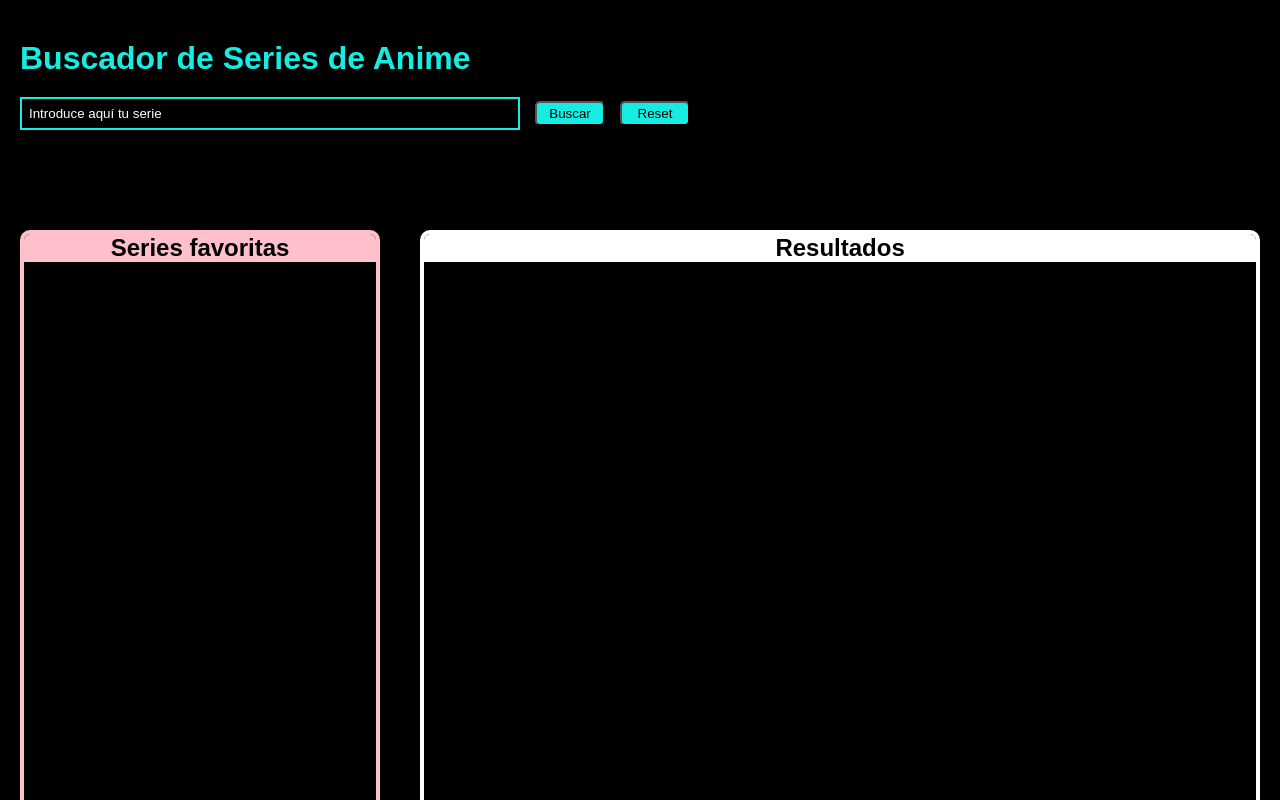
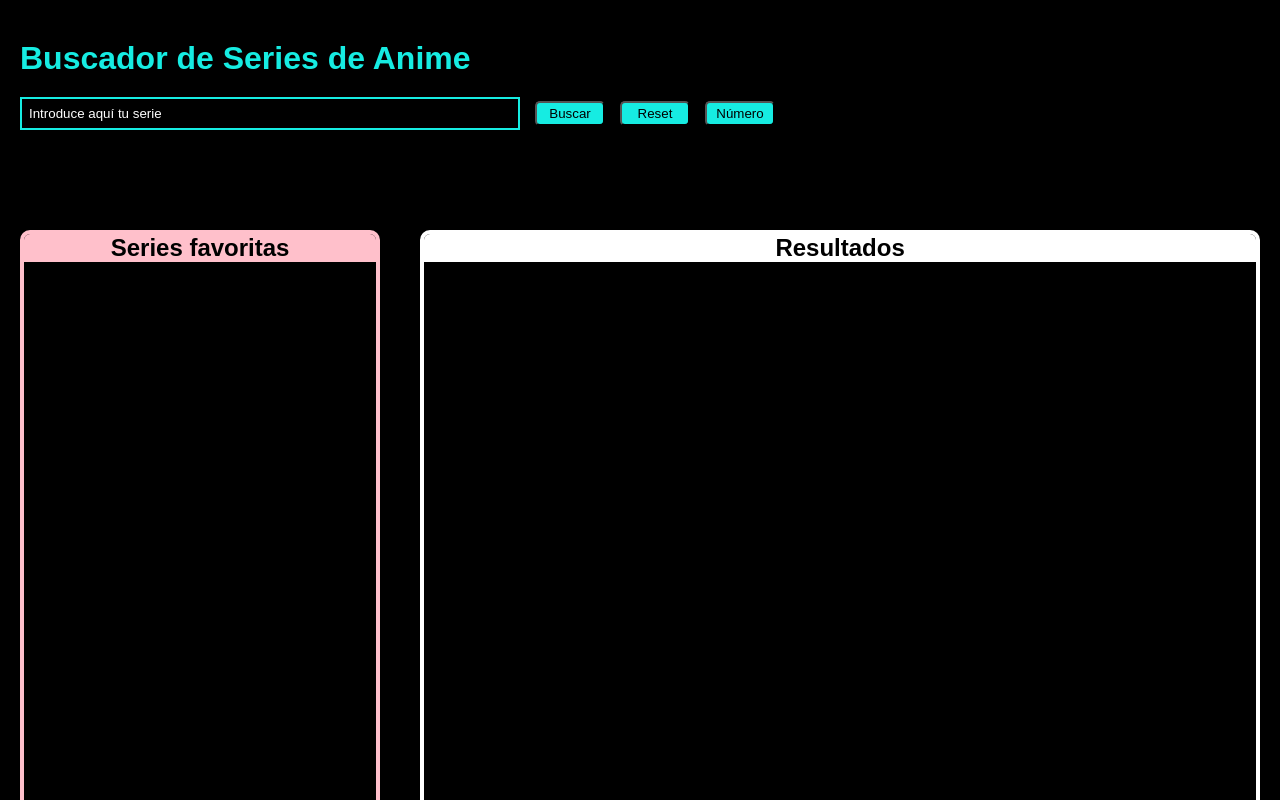
Before and after one commit to Adalab/modulo-2-evaluacion-final-Begodpo, a website: page docs/index.html in a window 1280 px wide. Shown: the top 800 px of the page. Drawn offline with Linux system fonts and the light colour scheme; a web font is replaced by a local one.

Commit message:
corect readme

```diff
--- a/docs/index.html
+++ b/docs/index.html
@@ -35,6 +35,7 @@
         />
         <button type="submit" class="form__button js-searchBtn">Buscar</button>
         <button type="submit" class="form__button js-resetBtn">Reset</button>
+        <button type="submit" class="form__button js-favoriteNumber">Número</button>
       </form>
 
       <div class="seriesContainer">
```
Also changed, not shown: docs/assets/js/main.js (+1 -1 lines), README.md.
